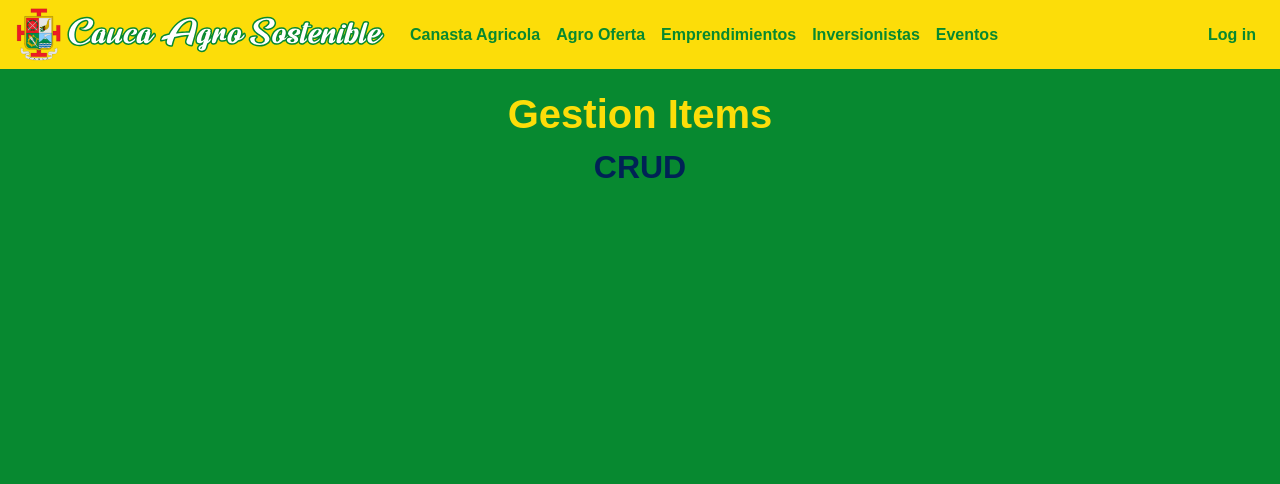
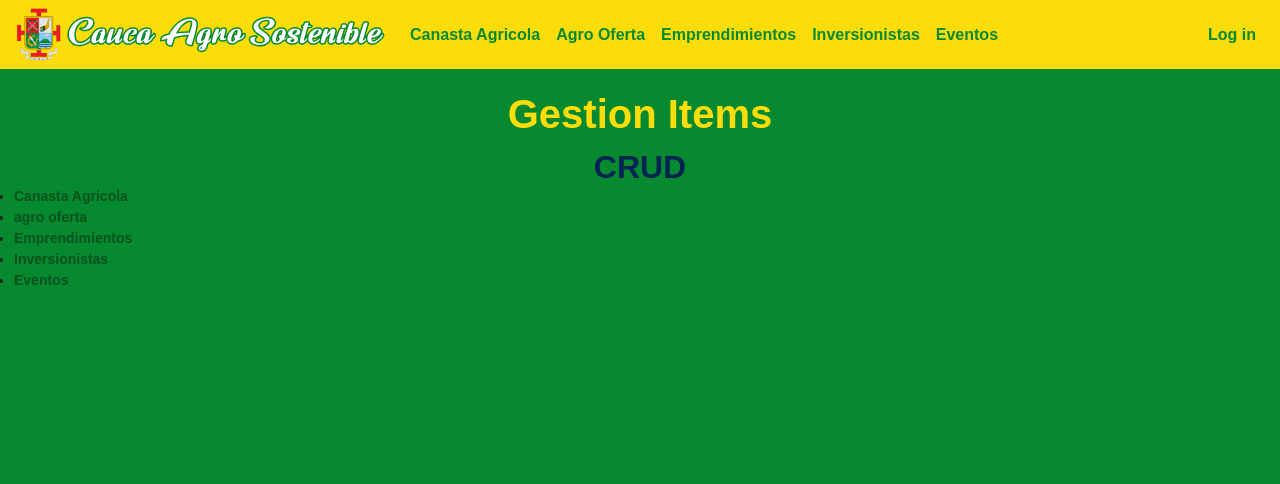
Before and after one commit to codebuilder2019/miniproyecto, a Django app: page /gestion-items in a window 1280 px wide. Shown: the top 484 px of the page. Run offline with Django 3.2, Linux system fonts and the light colour scheme; some libraries are stand-ins or nearby versions.

```diff
--- a/caucaSostenible/templates/general/emprendimientos.html
+++ b/caucaSostenible/templates/general/emprendimientos.html
@@ -12,13 +12,13 @@
             <article class="card h-100 bg-sucess">
                 <center>
                     <h3 class="title">{{undertaking.name}}</h3>
-                    <img id="undertaking_img" src="{{undertaking.imgURL}}" class="border rounded-circle border-secondary border-3" class="img-fluid" style="max-height: 100px;"
+                    <img id="undertaking_img" src="{{undertaking.imgURL}}" class="border rounded-circle border-secondary border-3"  style="max-height: 100px;"
                         alt="">
                     <p><b>Ubicación:</b>{{undertaking.location}}</p>
                     <p></p><b>Teléfono:</b>{{undertaking.phone}}</p>
                 </center>
-        </div>
-        </article>
+            </article>
+         </div>
         {% endfor %}
     </div>
 </div>
--- a/caucaSostenible/templates/general/gestion_items.html
+++ b/caucaSostenible/templates/general/gestion_items.html
@@ -2,9 +2,38 @@
 {% load static %}
 
 {% block body %}
-    <h1><center>Gestion Items</center></h1>
-    <h2 class="title"><center>CRUD</center></h2>
-    </div>
+<h1>
+    <center>Gestion Items</center>
+</h1>
+<h2 class="title">
+    <center>CRUD</center>
+</h2>
+
+<nav>
+    <ul>
+        <li>
+            <a href="canasta_agricola.html"> <b>Canasta Agricola</b></a>
+        </li>
+
+        <li>
+            <a href="agro_oferta.html"><b>agro oferta</b></a>
+        </li>
+
+        <li>
+            <a href="emprendimientos.html"><b>Emprendimientos</b></a>
+        </li>
+
+        <li>
+            <a href="inversionistas.html"><b>Inversionistas</b></a>
+        </li>
+
+        <li>
+            <a href="eventos.html"><b>Eventos</b></a>
+        </li>
+    </ul>
+</nav>
+<div>
 
 
-{% endblock %}
+
+    {% endblock %}
```
Also changed, not shown: caucaSostenible/templates/general/cart.html (+21 -2 lines), caucaSostenible/static/caucaSostenible/css/styles.css (line endings or trailing spaces), db.sqlite3.
